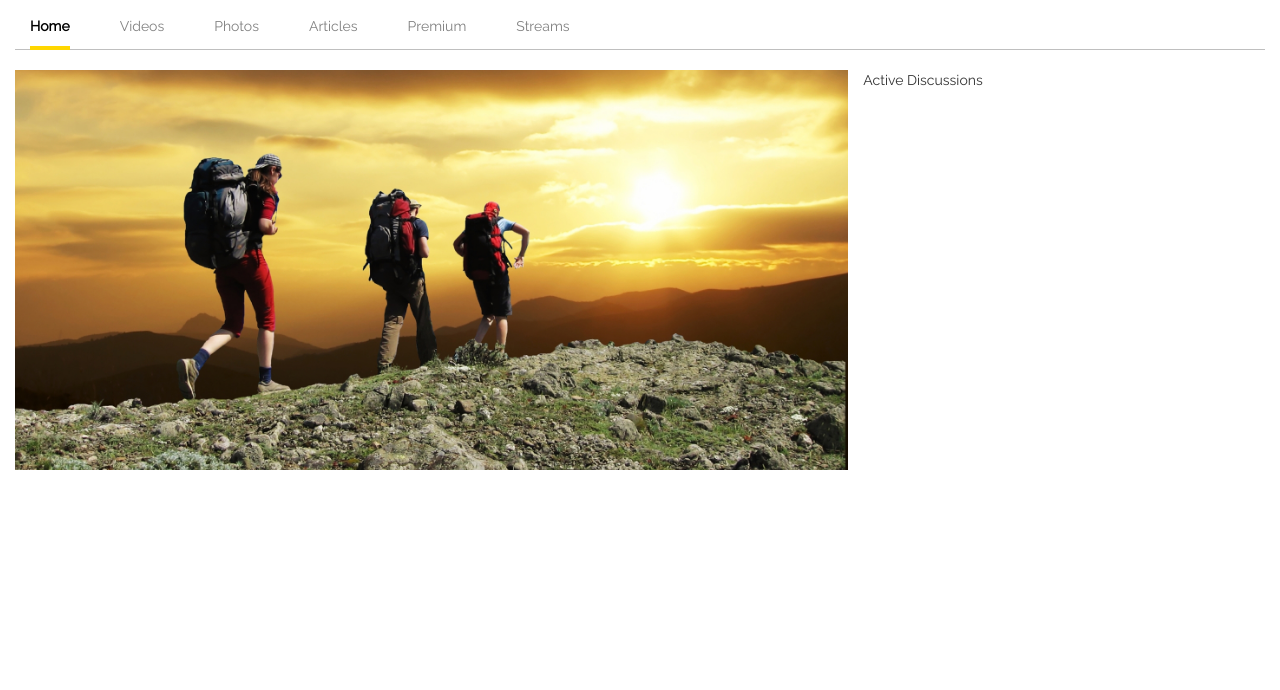
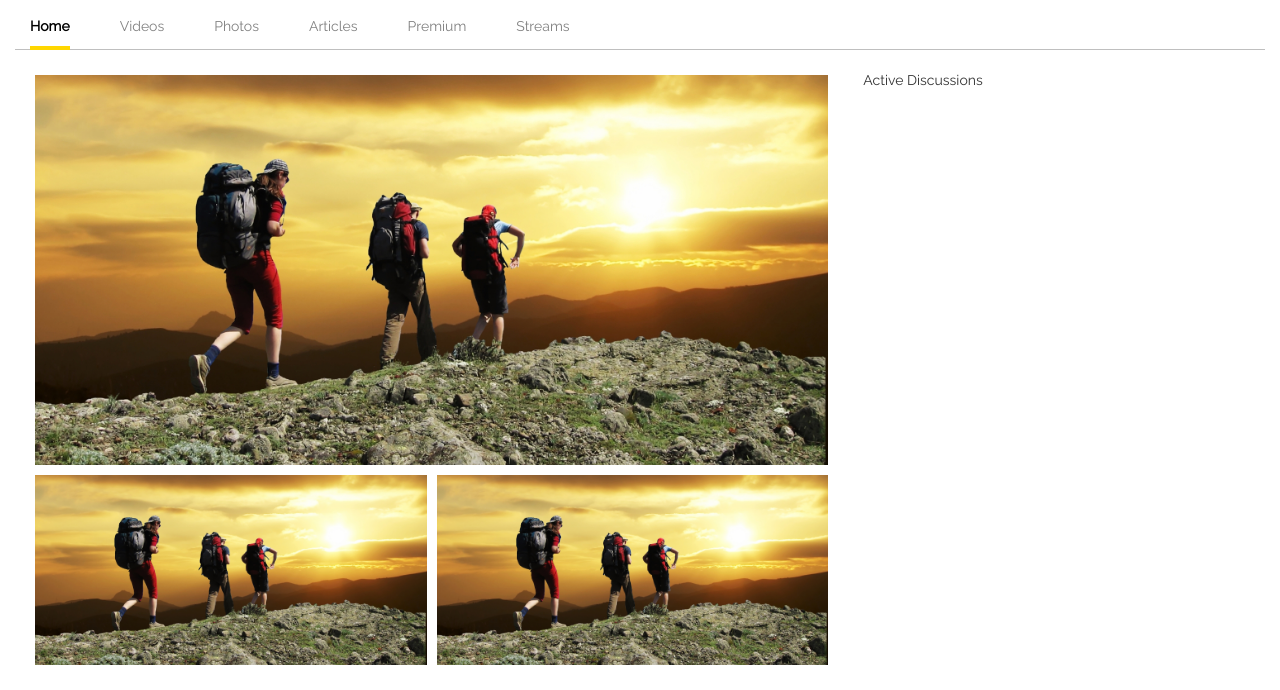
Before and after one commit to joshuasecor/tabbed-template, a plain HTML site: page index.html in a window 1280 px wide. Shown: the part 302-992 px from the top of the page. Before the commit the page ends 800 px from the top, so only its background shows below. Drawn offline with nearby package versions, Linux system fonts and the light colour scheme.

Commit message:
tabs working and looking good still

```diff
--- a/index.html
+++ b/index.html
@@ -77,18 +77,31 @@
 				  <div class="row">
 					  <!-- Tab panes -->
 					  <div class="container-fluid tab-content col-md-8">
+
+					  	<div class="container-fluid">
 						    <div role="tabpanel" class="tab-pane active" id="home">
 						    	<div class="row">
 							    	<div class="media-large col-md-12">
 							    		<img src="images/home-1.jpg">
 							    	</div>
 								  </div>
+						    	<div class="row">
+								    <div class="media-medium col-md-6">
+								    	<img src="images/home-1.jpg">
 								    </div>
+								    <div class="media-medium col-md-6">
+								    	<img src="images/home-1.jpg">
+								    </div>
+								  </div>
+							  </div>
+							</div>
+
 					    <div role="tabpanel" class="tab-pane" id="videos">Videos</div>
 					    <div role="tabpanel" class="tab-pane" id="photos">Photos</div>
 					    <div role="tabpanel" class="tab-pane" id="articles">Articles</div>
 					    <div role="tabpanel" class="tab-pane" id="premium">Premium</div>
 					    <div role="tabpanel" class="tab-pane" id="streams">Streams</div>
+
 					  </div>
 
 					  <div class="container-fluid discussions col-md-4">
--- a/style.css
+++ b/style.css
@@ -145,6 +145,15 @@ body {
 .media-large {
 	height: 400px;
 	overflow: hidden;
+	background-clip: padding-box;
+  border: 5px solid transparent;
+}
+
+.media-medium {
+	height: 200px;
+	overflow: hidden;
+  background-clip: padding-box;
+  border: 5px solid transparent;
 }
 
 .main-content img {
@@ -156,8 +165,6 @@ body {
   z-index: 0;
 }
 
-
-
 .discussions {
 	padding: 20px 0;
 }
```
Lines whose indentation alone changed are shown as unchanged.
